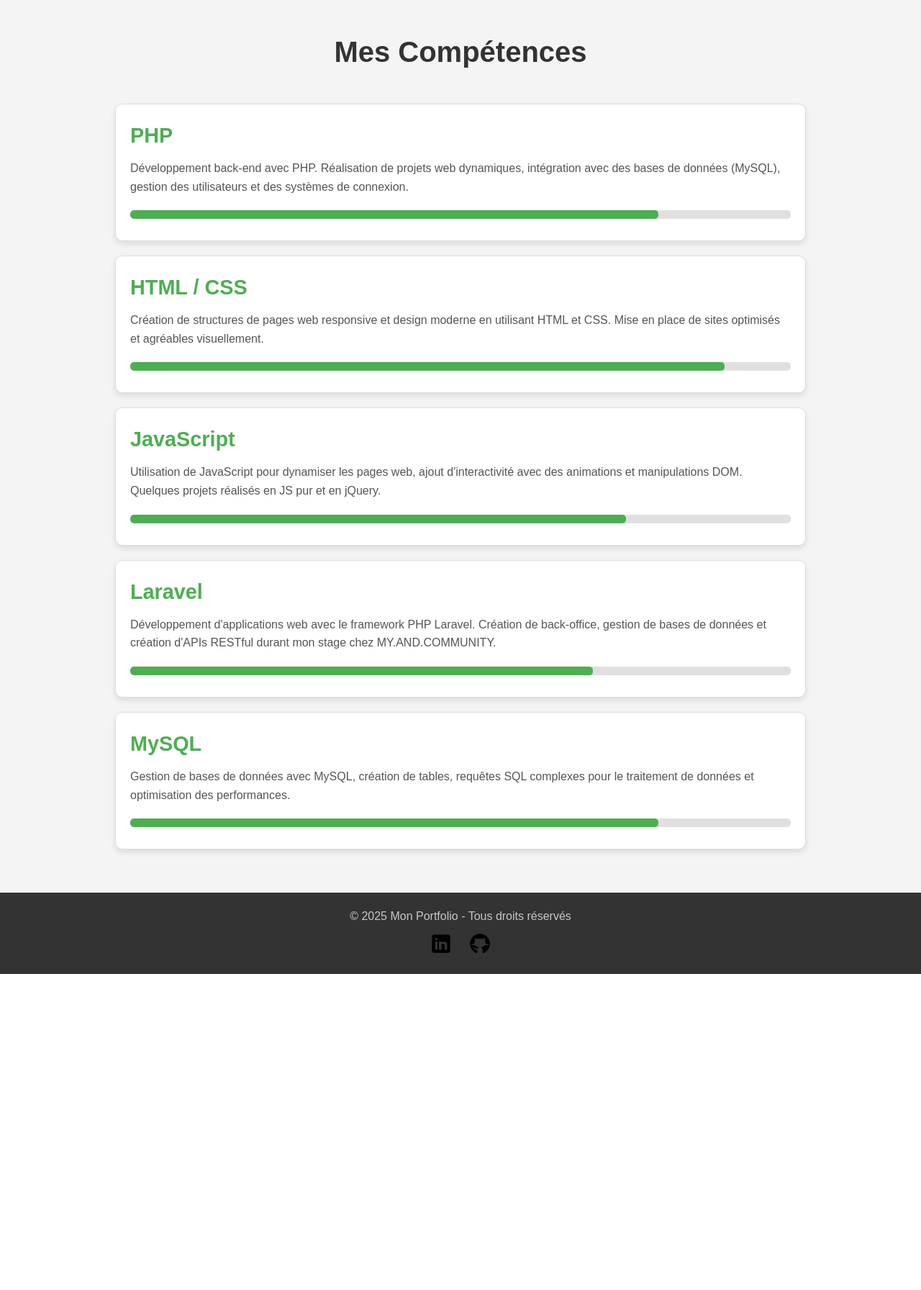
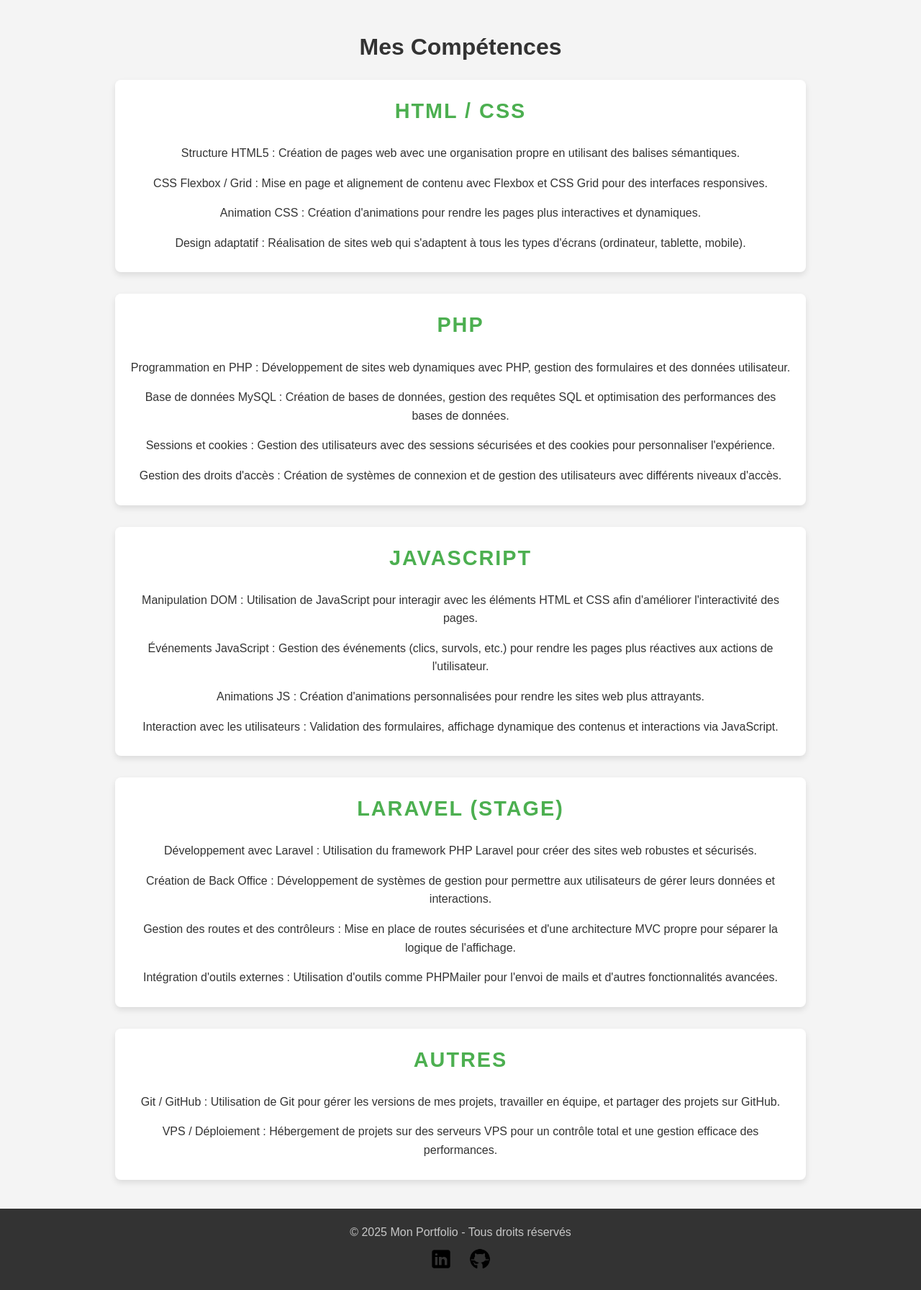
Before and after one commit to BobZouille57/PortFolio, a PHP site: page /skills.php in a window 1280 px wide. Shown: the part 193-1985 px from the top of the page at 72% size. Before the commit the page ends 1546 px from the top, so only its background shows below. Run offline with PHP 8.4, Linux system fonts and the light colour scheme; some libraries are stand-ins or nearby versions.

Commit message:
skills v4

```diff
--- a/assets/css/skills.css
+++ b/assets/css/skills.css
@@ -5,56 +5,65 @@
     animation: fadeIn 1s ease-out;
 }
 
-h2 {
-    font-size: 2.5rem;
-    margin-bottom: 40px;
+.skills-list {
+    display: flex;
+    flex-direction: column;
+    gap: 30px;
+    margin-top: 20px;
+}
+
+.skill {
+    background-color: #fff;
+    border-radius: 8px;
+    box-shadow: 0 4px 8px rgba(0, 0, 0, 0.1);
+    padding: 20px;
+    width: 80%;
+    margin: 0 auto;
+    transform: translateY(30px);
+    opacity: 0;
+    animation: fadeInUp 1s ease-out forwards;
+}
+
+.skill-title {
+    font-size: 1.8rem;
+    color: #4CAF50;
+    margin-bottom: 15px;
+    font-weight: 600;
+    text-transform: uppercase;
+    letter-spacing: 2px;
+}
+
+.skill-details {
+    list-style-type: none;
+    padding: 0;
+    font-size: 1rem;
+    line-height: 1.6;
     color: #333;
 }
 
-.skill {
-    width: 80%;
-    margin: 20px auto;
-    text-align: left;
-    border: 1px solid #ddd;
-    border-radius: 10px;
-    background-color: #fff;
-    padding: 20px;
-    box-shadow: 0 4px 8px rgba(0, 0, 0, 0.1);
-    opacity: 0;
-    transform: translateY(20px);
-    animation: fadeInSlideUp 0.5s forwards;
+.skill-details li {
+    padding: 8px 0;
+    transition: all 0.3s ease;
 }
 
-.skill h3 {
-    font-size: 1.8rem;
-    margin-bottom: 10px;
+.skill-details li:hover {
     color: #4CAF50;
+    transform: translateX(5px);
 }
 
-.skill p {
-    font-size: 1rem;
-    color: #555;
-    margin-bottom: 20px;
+@keyframes fadeIn {
+    0% {
+        opacity: 0;
+    }
+    100% {
+        opacity: 1;
+    }
 }
 
-.progress-bar {
-    background-color: #e0e0e0;
-    border-radius: 5px;
-    height: 12px;
-    overflow: hidden;
-    margin-bottom: 10px;
-}
-
-.progress {
-    background-color: #4CAF50;
-    height: 100%;
-    border-radius: 5px;
-}
-
-@keyframes fadeInSlideUp {
+@keyframes fadeInUp {
     0% {
         opacity: 0;
-        transform: translateY(20px);
+        transform: translateY(30px);
     }
     100% {
         opacity: 1;
@@ -62,10 +71,22 @@ h2 {
     }
 }
 
-.skill:nth-child(odd) {
-    animation-delay: 0.3s;
+.skill:nth-child(1) {
+    animation-delay: 0.2s;
 }
 
-.skill:nth-child(even) {
+.skill:nth-child(2) {
+    animation-delay: 0.4s;
+}
+
+.skill:nth-child(3) {
     animation-delay: 0.6s;
 }
+
+.skill:nth-child(4) {
+    animation-delay: 0.8s;
+}
+
+.skill:nth-child(5) {
+    animation-delay: 1s;
+}
--- a/js/skills.js
+++ b/js/skills.js
@@ -1,6 +1,5 @@
-$(document).ready(function() {
-    $('.progress').each(function() {
-        var width = $(this).css('width');
-        $(this).animate({ width: width }, 2000);
+$(document).ready(function () {
+    $('.skill').each(function (index) {
+        $(this).css('animation-delay', (index * 0.2) + 's');
     });
 });
--- a/skills.php
+++ b/skills.php
@@ -1,48 +1,59 @@
 <?php include('includes/header.php'); ?>
 <?php include('includes/navbar.php'); ?>
+
 <div class="skills-container">
     <h2>Mes Compétences</h2>
+    <div class="skills-list">
+        <div class="skill">
+            <h3 class="skill-title">HTML / CSS</h3>
+            <ul class="skill-details">
+                <li>Structure HTML5 : Création de pages web avec une organisation propre en utilisant des balises sémantiques.</li>
+                <li>CSS Flexbox / Grid : Mise en page et alignement de contenu avec Flexbox et CSS Grid pour des interfaces responsives.</li>
+                <li>Animation CSS : Création d'animations pour rendre les pages plus interactives et dynamiques.</li>
+                <li>Design adaptatif : Réalisation de sites web qui s'adaptent à tous les types d'écrans (ordinateur, tablette, mobile).</li>
+            </ul>
+        </div>
 
-    <div class="skill" id="php">
-        <h3>PHP</h3>
-        <p>Développement back-end avec PHP. Réalisation de projets web dynamiques, intégration avec des bases de données (MySQL), gestion des utilisateurs et des systèmes de connexion.</p>
-        <div class="progress-bar">
-            <div class="progress" style="width: 80%;"></div>
+        <div class="skill">
+            <h3 class="skill-title">PHP</h3>
+            <ul class="skill-details">
+                <li>Programmation en PHP : Développement de sites web dynamiques avec PHP, gestion des formulaires et des données utilisateur.</li>
+                <li>Base de données MySQL : Création de bases de données, gestion des requêtes SQL et optimisation des performances des bases de données.</li>
+                <li>Sessions et cookies : Gestion des utilisateurs avec des sessions sécurisées et des cookies pour personnaliser l'expérience.</li>
+                <li>Gestion des droits d'accès : Création de systèmes de connexion et de gestion des utilisateurs avec différents niveaux d'accès.</li>
+            </ul>
         </div>
-    </div>
 
-    <div class="skill" id="html-css">
-        <h3>HTML / CSS</h3>
-        <p>Création de structures de pages web responsive et design moderne en utilisant HTML et CSS. Mise en place de sites optimisés et agréables visuellement.</p>
-        <div class="progress-bar">
-            <div class="progress" style="width: 90%;"></div>
+        <div class="skill">
+            <h3 class="skill-title">JavaScript</h3>
+            <ul class="skill-details">
+                <li>Manipulation DOM : Utilisation de JavaScript pour interagir avec les éléments HTML et CSS afin d'améliorer l'interactivité des pages.</li>
+                <li>Événements JavaScript : Gestion des événements (clics, survols, etc.) pour rendre les pages plus réactives aux actions de l'utilisateur.</li>
+                <li>Animations JS : Création d'animations personnalisées pour rendre les sites web plus attrayants.</li>
+                <li>Interaction avec les utilisateurs : Validation des formulaires, affichage dynamique des contenus et interactions via JavaScript.</li>
+            </ul>
         </div>
-    </div>
 
-    <div class="skill" id="javascript">
-        <h3>JavaScript</h3>
-        <p>Utilisation de JavaScript pour dynamiser les pages web, ajout d'interactivité avec des animations et manipulations DOM. Quelques projets réalisés en JS pur et en jQuery.</p>
-        <div class="progress-bar">
-            <div class="progress" style="width: 75%;"></div>
+        <div class="skill">
+            <h3 class="skill-title">Laravel (Stage)</h3>
+            <ul class="skill-details">
+                <li>Développement avec Laravel : Utilisation du framework PHP Laravel pour créer des sites web robustes et sécurisés.</li>
+                <li>Création de Back Office : Développement de systèmes de gestion pour permettre aux utilisateurs de gérer leurs données et interactions.</li>
+                <li>Gestion des routes et des contrôleurs : Mise en place de routes sécurisées et d'une architecture MVC propre pour séparer la logique de l'affichage.</li>
+                <li>Intégration d'outils externes : Utilisation d'outils comme PHPMailer pour l'envoi de mails et d'autres fonctionnalités avancées.</li>
+            </ul>
         </div>
-    </div>
 
-    <div class="skill" id="laravel">
-        <h3>Laravel</h3>
-        <p>Développement d'applications web avec le framework PHP Laravel. Création de back-office, gestion de bases de données et création d'APIs RESTful durant mon stage chez MY.AND.COMMUNITY.</p>
-        <div class="progress-bar">
-            <div class="progress" style="width: 70%;"></div>
-        </div>
-    </div>
-
-    <div class="skill" id="mysql">
-        <h3>MySQL</h3>
-        <p>Gestion de bases de données avec MySQL, création de tables, requêtes SQL complexes pour le traitement de données et optimisation des performances.</p>
-        <div class="progress-bar">
-            <div class="progress" style="width: 80%;"></div>
+        <div class="skill">
+            <h3 class="skill-title">Autres</h3>
+            <ul class="skill-details">
+                <li>Git / GitHub : Utilisation de Git pour gérer les versions de mes projets, travailler en équipe, et partager des projets sur GitHub.</li>
+                <li>VPS / Déploiement : Hébergement de projets sur des serveurs VPS pour un contrôle total et une gestion efficace des performances.</li>
+            </ul>
         </div>
     </div>
 </div>
+
 <?php include('includes/footer.php'); ?>
 
 <link rel="stylesheet" href="assets/css/skills.css">
```
